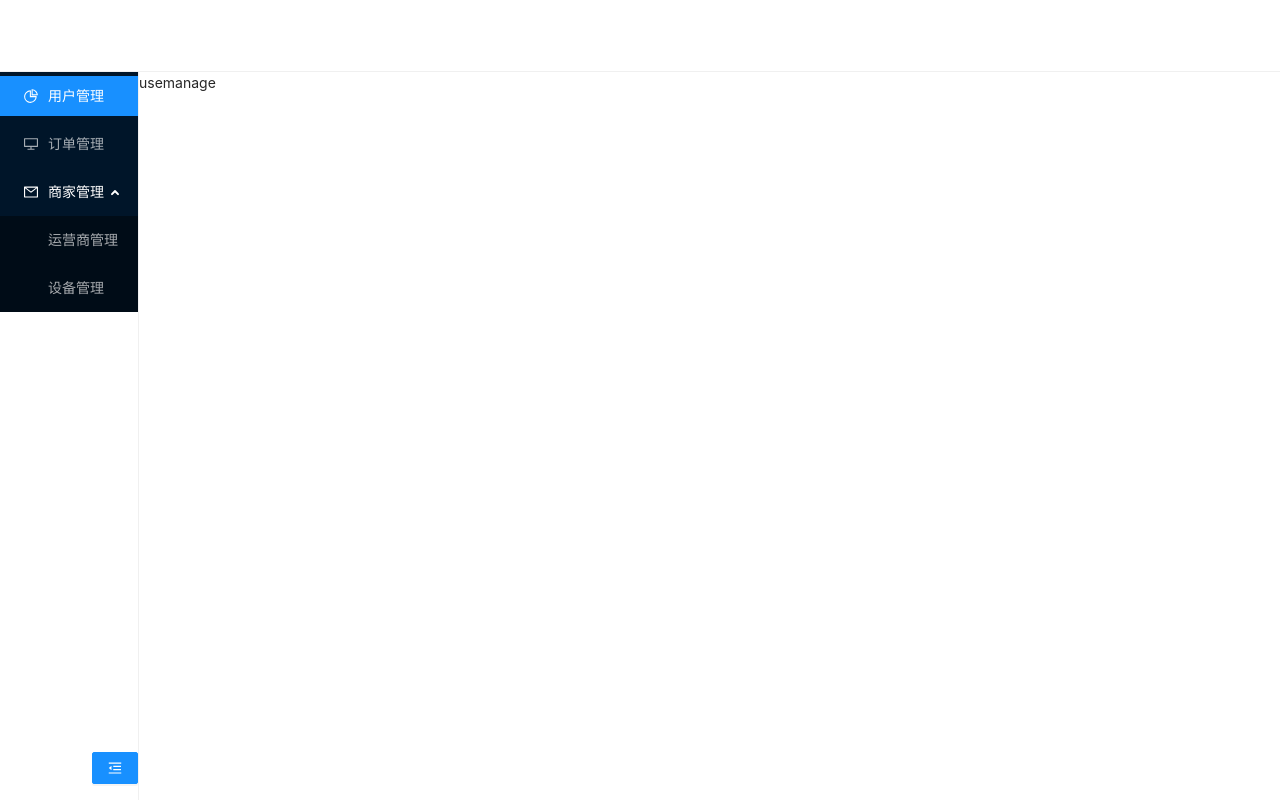
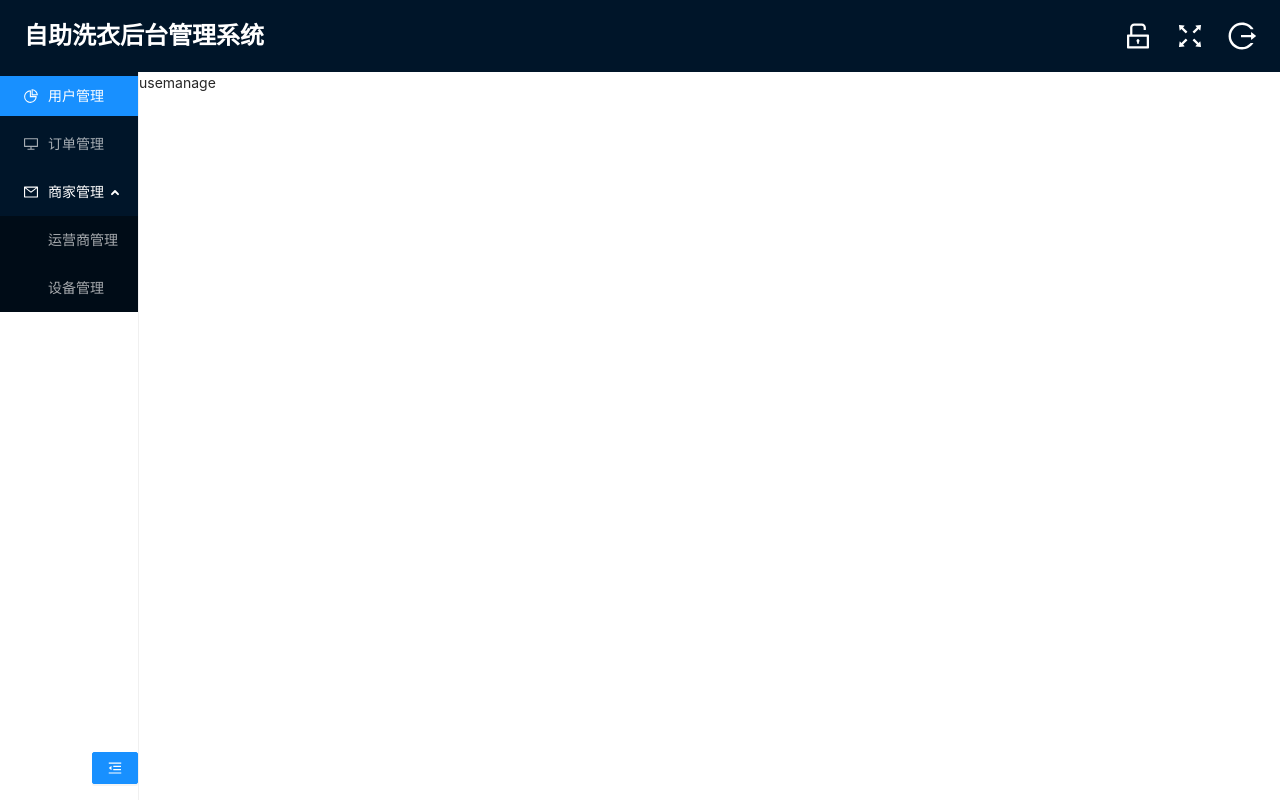
Before and after one commit to ktb1207/react_project_repository, a React app in the folder react-admin-project/: page /#/home in a window 1280 px wide. Built offline with nearby package versions, Linux system fonts and the light colour scheme; sample sign-in values are in the browser's storage.

Commit message:
系统功能按钮添加

```diff
--- /dev/null
+++ b/react-admin-project/src/components/headerFeature/HeaderFeatrue.scss
@@ -0,0 +1,30 @@
+@import '../..//styles/variable';
+$padding-left-right:24px;
+.header-feature-component{
+    height: 100%;
+    background-color: $menu-bg;
+    color:#fff;
+    display: flex;
+    .header-left{
+        flex:0 0 auto;
+        padding: 0 $padding-left-right;
+        font-size:24px;
+        font-weight: 600;
+        display: flex;
+        align-items: center;
+    }
+    .header-right{
+        flex:1 1 auto;
+        display: flex;
+        justify-content: flex-end;
+        align-items: center;
+        font-size:28px;
+        .icon-wrp{
+            cursor: pointer;
+            padding-right:$padding-left-right;
+            &:hover{
+                font-size:30px;
+            }
+        }
+    }
+}
--- /dev/null
+++ b/react-admin-project/src/components/headerFeature/HeaderFeature.js
@@ -0,0 +1,72 @@
+import './HeaderFeatrue.scss';
+import React, { useState, useEffect } from 'react';
+import {
+    LogoutOutlined,
+    FullscreenOutlined,
+    FullscreenExitOutlined,
+    UnlockOutlined
+} from '@ant-design/icons';
+
+function HeaderFeature() {
+    // 全屏状态
+    const [fullScreenState, setFullScreen] = useState(false);
+    const fullScreenSwitch = () => {
+        if (!fullScreenState) {
+            fullScreen()
+        } else {
+            exitScreen()
+        }
+        setFullScreen(!fullScreenState)
+    }
+    //全屏
+    function fullScreen(){
+        const el = document.documentElement;
+        const rfs = el.requestFullScreen || el.webkitRequestFullScreen || el.mozRequestFullScreen || el.msRequestFullscreen;
+        if(typeof rfs != "undefined" && rfs) {
+            rfs.call(el);
+        };
+        return;
+    }
+    // 退出全屏
+    function exitScreen(){
+        const el = document.documentElement;
+        const rfs = el.requestFullScreen || el.webkitRequestFullScreen || el.mozRequestFullScreen || el.msRequestFullscreen;
+        if (document.exitFullscreen) {
+            document.exitFullscreen();
+        }
+        else if (document.mozCancelFullScreen) {
+            document.mozCancelFullScreen();
+        }
+        else if (document.webkitCancelFullScreen) {
+            document.webkitCancelFullScreen();
+        }
+        else if (document.msExitFullscreen) {
+            document.msExitFullscreen();
+        }
+        if(typeof rfs != "undefined" && rfs) {
+            rfs.call(el);
+        }
+    }
+    return (
+        <div className="header-feature-component">
+            <div className="header-left">
+                自助洗衣后台管理系统
+            </div>
+            <div className="header-right">
+                <div className="icon-wrp">
+                    <UnlockOutlined />
+                </div>
+                <div className="icon-wrp" onClick={fullScreenSwitch} title={fullScreenState ? '退出全屏' : '全屏'}>
+                    {
+                        fullScreenState ? <FullscreenExitOutlined /> : <FullscreenOutlined />
+                    }
+                </div>
+                <div className="icon-wrp" title="退出登录">
+                    <LogoutOutlined />
+                </div>
+            </div>
+        </div>
+    )
+}
+
+export default HeaderFeature;
--- a/react-admin-project/src/page/home/Home.js
+++ b/react-admin-project/src/page/home/Home.js
@@ -3,6 +3,7 @@ import { HashRouter as Router, Route, Switch, Redirect } from 'react-router-dom'
 import './home.scss'
 import LeftMenus from '../../components/leftMenus/LeftMenus';
 import AsyncLazyLoad from '../../components/AsyncLazyLoad.js';
+import HeaderFeature from '../../components/headerFeature/HeaderFeature';
 const UserManage = AsyncLazyLoad(() => import('../../views/userManage/UserManage.js'))
 const OrderManage = AsyncLazyLoad(() => import('../../views/orderManage/OrderManage.js'))
 const BusinessManage = AsyncLazyLoad(() => import('../../views/businessManage/BusinessManage.js'))
@@ -21,7 +22,9 @@ class Home extends Component {
     console.log(match)
     return (
       <div className="full-page home-page">
-        <header></header>
+        <header>
+          <HeaderFeature />
+        </header>
         <div className="home-content">
           <div className="left-menu-wrp">
             <LeftMenus></LeftMenus>
--- a/react-admin-project/src/page/home/home.scss
+++ b/react-admin-project/src/page/home/home.scss
@@ -4,7 +4,6 @@
   flex-direction: column;
   header{
     flex: 0 0 $header-h;
-    border-bottom: 1px solid $gray3;
   }
   .home-content{
     flex:1 1 auto;
--- a/react-admin-project/src/styles/variable.scss
+++ b/react-admin-project/src/styles/variable.scss
@@ -7,6 +7,7 @@ $header-h:72px;
 $menu-w:240px;
 
 // 颜色
+$menu-bg: #001529;
 $blue-color: #3F8BFD;
 $gray1: #fafafa;
 $gray2: #f5f5f5;
```
